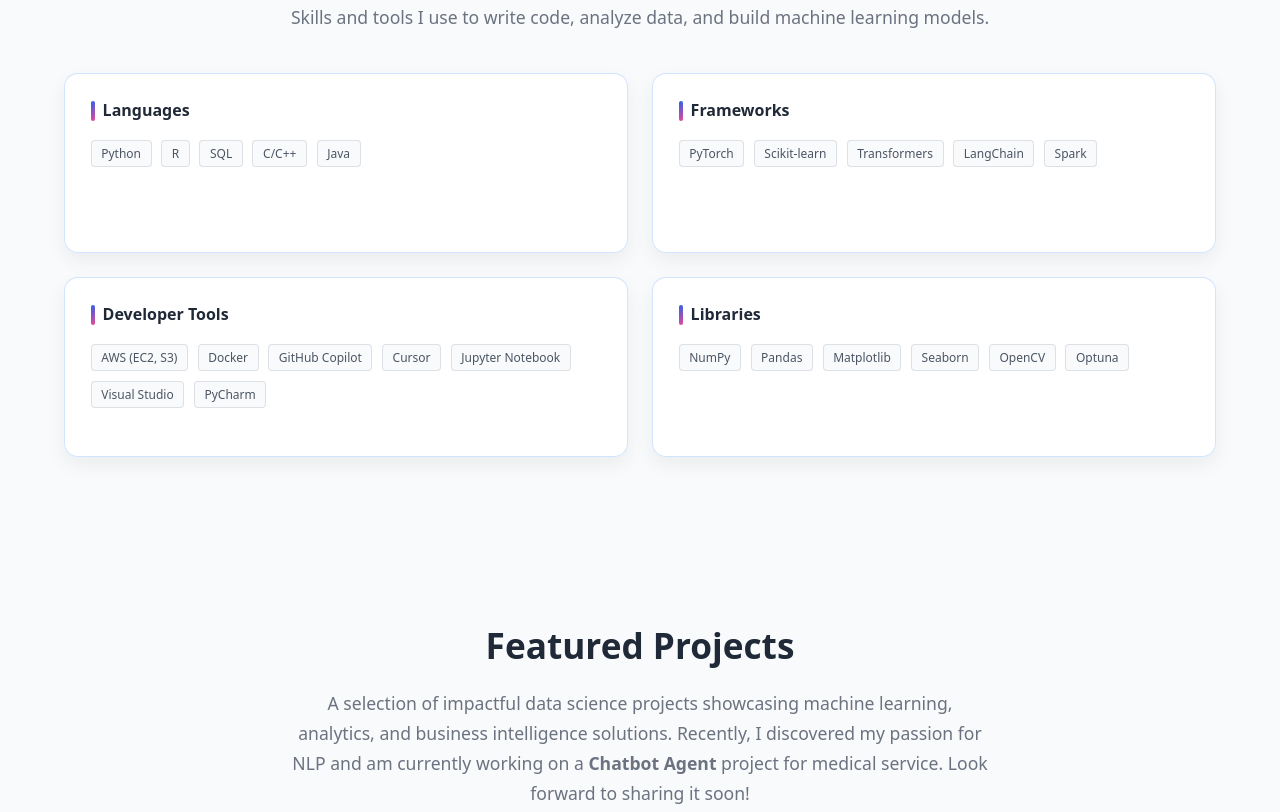
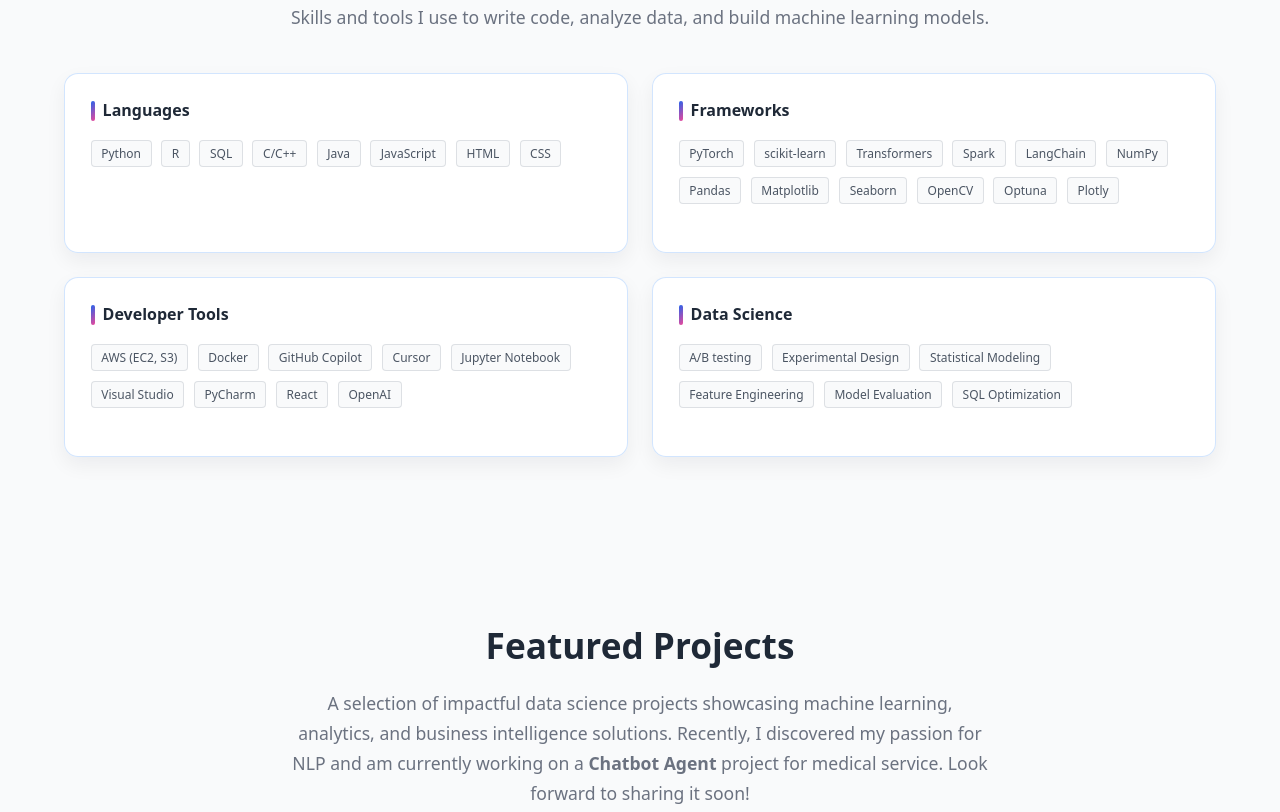
Before and after one commit to havo2001/havo2001.github.io, a plain HTML site: page index.html in a window 1280 px wide. Shown: the part 1694-2506 px from the top of the page. Drawn offline with Linux system fonts and the light colour scheme.

Commit message:
update resume

```diff
--- a/index.html
+++ b/index.html
@@ -1576,6 +1576,9 @@
             <span class="skill-tag">SQL</span>
             <span class="skill-tag">C/C++</span>
             <span class="skill-tag">Java</span>
+            <span class="skill-tag">JavaScript</span>
+            <span class="skill-tag">HTML</span>
+            <span class="skill-tag">CSS</span>
           </div>
         </div>
 
@@ -1583,10 +1586,17 @@
           <h3 class="skill-category-title">Frameworks</h3>
           <div class="skill-tags">
             <span class="skill-tag">PyTorch</span>
-            <span class="skill-tag">Scikit-learn</span>
+            <span class="skill-tag">scikit-learn</span>
             <span class="skill-tag">Transformers</span>
+            <span class="skill-tag">Spark</span>
             <span class="skill-tag">LangChain</span>
-            <span class="skill-tag">Spark</span>
+            <span class="skill-tag">NumPy</span>
+            <span class="skill-tag">Pandas</span>
+            <span class="skill-tag">Matplotlib</span>
+            <span class="skill-tag">Seaborn</span>
+            <span class="skill-tag">OpenCV</span>
+            <span class="skill-tag">Optuna</span>
+            <span class="skill-tag">Plotly</span>
           </div>
         </div>
 
@@ -1600,18 +1610,20 @@
             <span class="skill-tag">Jupyter Notebook</span>
             <span class="skill-tag">Visual Studio</span>
             <span class="skill-tag">PyCharm</span>
+            <span class="skill-tag">React</span>
+            <span class="skill-tag">OpenAI</span>
           </div>
         </div>
 
         <div class="skill-category">
-          <h3 class="skill-category-title">Libraries</h3>
+          <h3 class="skill-category-title">Data Science</h3>
           <div class="skill-tags">
-            <span class="skill-tag">NumPy</span>
-            <span class="skill-tag">Pandas</span>
-            <span class="skill-tag">Matplotlib</span>
-            <span class="skill-tag">Seaborn</span>
-            <span class="skill-tag">OpenCV</span>
-            <span class="skill-tag">Optuna</span>
+            <span class="skill-tag">A/B testing</span>
+            <span class="skill-tag">Experimental Design</span>
+            <span class="skill-tag">Statistical Modeling</span>
+            <span class="skill-tag">Feature Engineering</span>
+            <span class="skill-tag">Model Evaluation</span>
+            <span class="skill-tag">SQL Optimization</span>
           </div>
         </div>
       </div>
@@ -1749,7 +1761,7 @@
           </div>
           <h3 class="project-title">Insurance Call Volume Forecasting</h3>
           <p class="project-description">
-            Won 1st prize in Travelers University Modeling Competition by building a stacked ensemble with ElasticNetCV over XGBoost, LightGBM, and CatBoost, achieving 0.24786 Relative Gini (1.6% above benchmark).
+            Won 1st prize in Travelers University Modeling Competition by building a stacked ensemble with ElasticNetCV over XGBoost, LightGBM, and CatBoost, achieving 0.24786 Relative Gini (1.6% above benchmark). Built an automated training pipeline that reduced the time to rerun experiments by 70%.
           </p>
           <div class="project-tech">
             <span class="tech-badge">Python</span>
@@ -1996,6 +2008,7 @@
               <li>Boosted model lift by 50% using Elastic Net GLM and LightGBM for pure-premium risk segmentation.</li>
               <li>Optimized models with Optuna, Boruta, Bayesian target encoding, and SHAP-based diagnostics.</li>
               <li>Communicated results to actuarial and business teams to refine rating plans and pricing strategy.</li>
+              <li>Built an automated training pipeline that reduced the time to rerun experiments by 70%.</li>
             </ul>
             <div class="timeline-skills-box">
               <span class="skill-box">Python</span>
```
Also changed, not shown: 1 other file.
